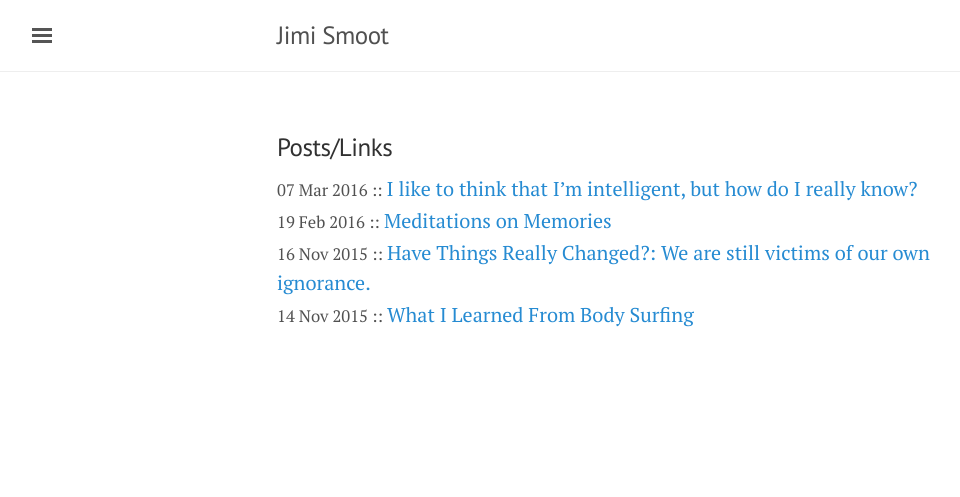
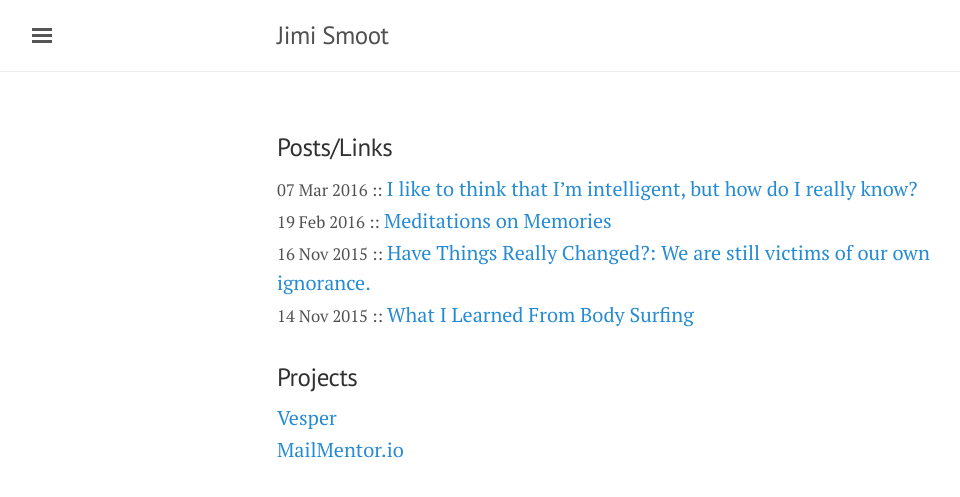
Before and after one commit to jsmootiv/jsmootiv.github.io, a Jekyll site: the page built from index.html, in a window 1280 px wide. Shown: the top 497 px of the page, without its empty margins (3-963 px from the left). Built offline with Jekyll 4.4.1, drawn with Linux system fonts in a browser that asks for light colours.

Commit message:
Added projects

```diff
--- a/index.html
+++ b/index.html
@@ -23,4 +23,15 @@ title: Home
       </li>
     {% endfor %}
   </ul>
+  <h3>
+    Projects
+  </h3>
+  <ul class="post-list">
+    <li class="list-item">
+        <a href="http://www.vesper.ai">Vesper</a>
+    </li>
+    <li class="list-item">
+        <a href="http://www.mailmentor.io">MailMentor.io</a>
+    </li>
+  </ul>
 </div>
```
